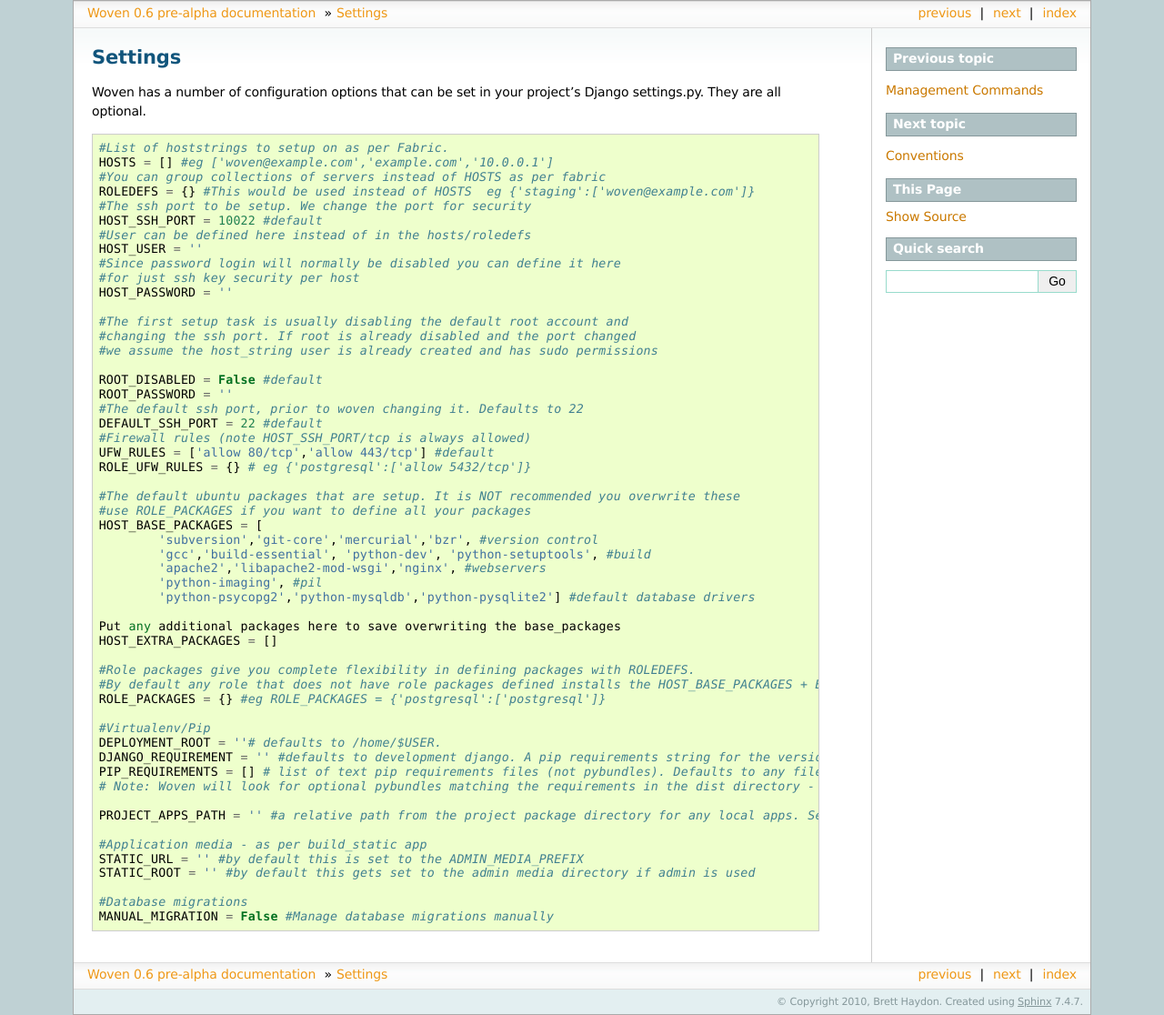
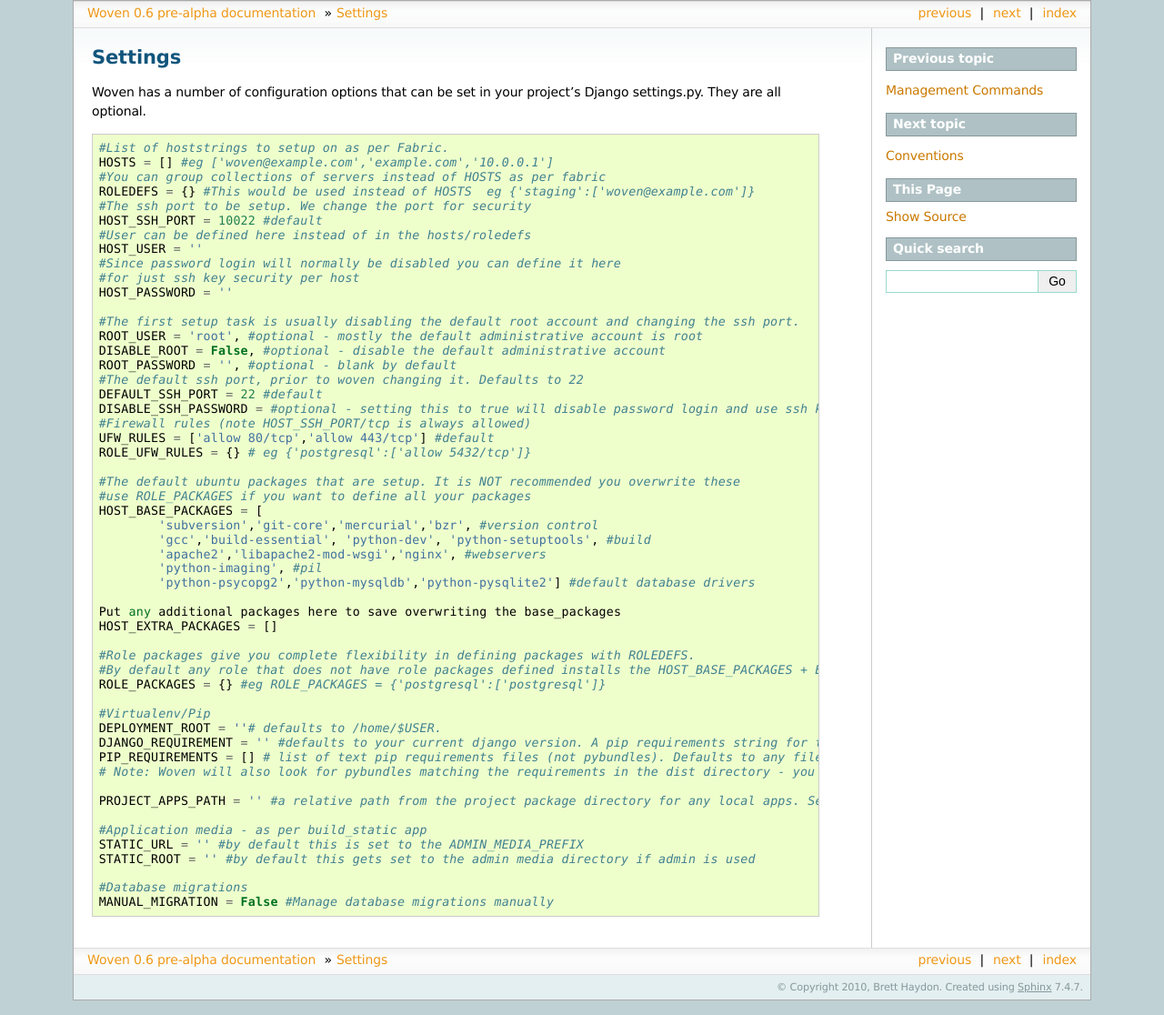
Before and after one commit to bretth/woven, a Sphinx documentation site: the page built from docs/settings.rst, in a window 1280 px wide. Shown: the whole page at 91% size. Built offline with Sphinx 7.4.7, drawn with Linux system fonts in a browser that asks for light colours.

Commit message:
updated docs

```diff
--- a/docs/settings.rst
+++ b/docs/settings.rst
@@ -19,14 +19,13 @@ Django settings.py. They are all optional.
     #for just ssh key security per host
     HOST_PASSWORD = ''
 
-    #The first setup task is usually disabling the default root account and
-    #changing the ssh port. If root is already disabled and the port changed
-    #we assume the host_string user is already created and has sudo permissions
-
-    ROOT_DISABLED = False #default
-    ROOT_PASSWORD = ''
+    #The first setup task is usually disabling the default root account and changing the ssh port.
+    ROOT_USER = 'root', #optional - mostly the default administrative account is root
+    DISABLE_ROOT = False, #optional - disable the default administrative account
+    ROOT_PASSWORD = '', #optional - blank by default
     #The default ssh port, prior to woven changing it. Defaults to 22
     DEFAULT_SSH_PORT = 22 #default
+    DISABLE_SSH_PASSWORD = #optional - setting this to true will disable password login and use ssh keys only.
     #Firewall rules (note HOST_SSH_PORT/tcp is always allowed)
     UFW_RULES = ['allow 80/tcp','allow 443/tcp'] #default
     ROLE_UFW_RULES = {} # eg {'postgresql':['allow 5432/tcp']}
@@ -49,9 +48,9 @@ Django settings.py. They are all optional.
 
     #Virtualenv/Pip
     DEPLOYMENT_ROOT = ''# defaults to /home/$USER.
-    DJANGO_REQUIREMENT = '' #defaults to development django. A pip requirements string for the version of Django to install
+    DJANGO_REQUIREMENT = '' #defaults to your current django version. A pip requirements string for the version of Django to install
     PIP_REQUIREMENTS = [] # list of text pip requirements files (not pybundles). Defaults to any file in the setup.py directory with `req` prefix
-    # Note: Woven will look for optional pybundles matching the requirements in the dist directory - you can use the bundle management command to create these.
+    # Note: Woven will also look for pybundles matching the requirements in the dist directory - you can use the bundle management command to create these.
 
     PROJECT_APPS_PATH = '' #a relative path from the project package directory for any local apps. See also the wsgi template.
 
```
Also changed, not shown: docs/conventions.rst (+9 -0 lines), docs/main.rst (+14 -1 lines), docs/troubleshooting.rst (+7 -1 lines).
